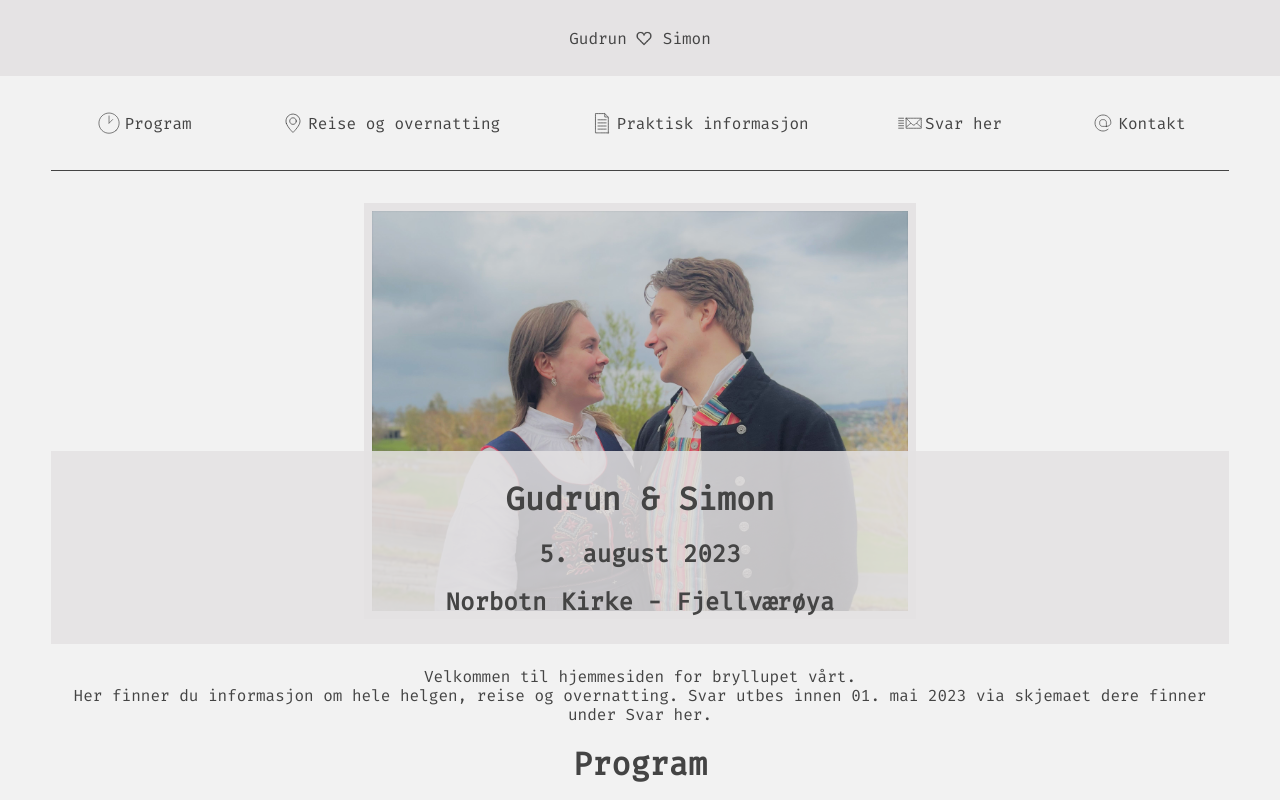
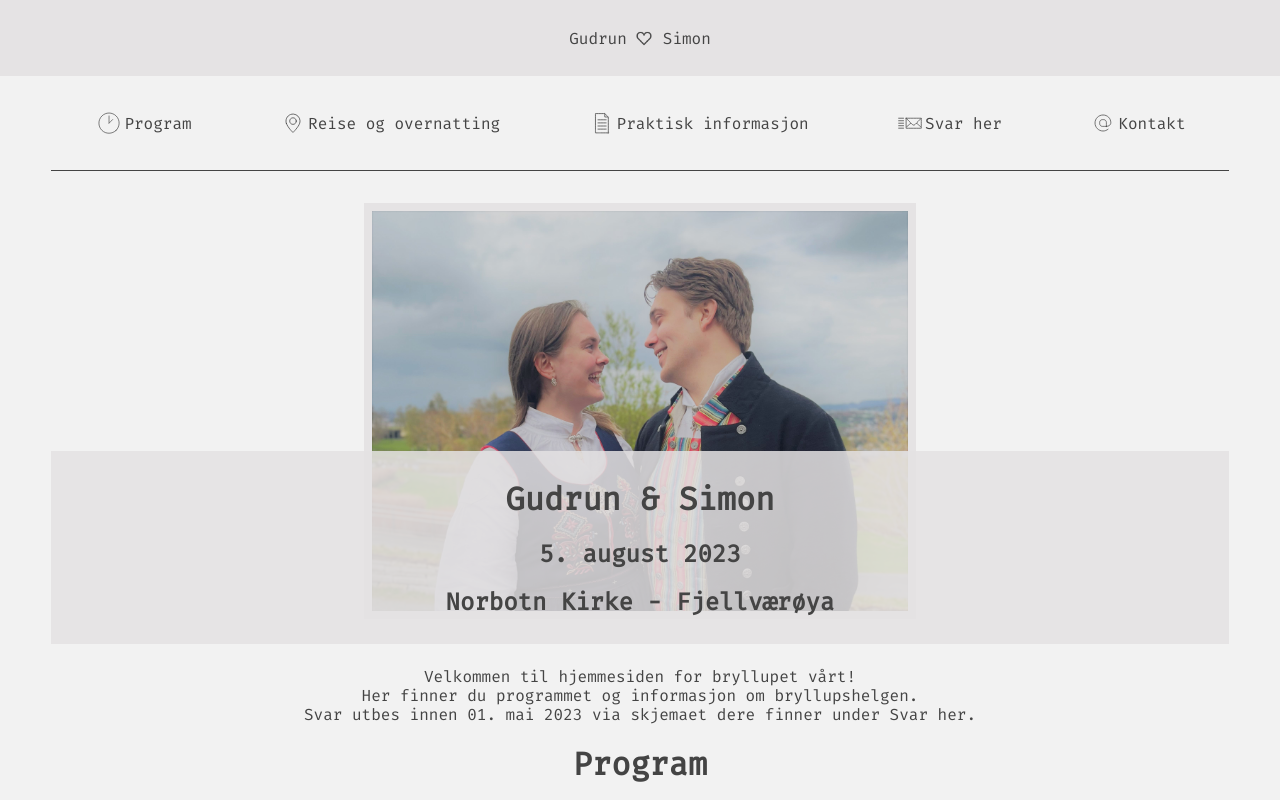
Before and after one commit to melhoos/gudrunogsimon, a React (Create React App) app: page / in a window 1280 px wide. Shown: the top 800 px of the page. Built offline with nearby package versions, Linux system fonts and the light colour scheme.

Commit message:
Update Program.jsx

```diff
--- a/src/Program.jsx
+++ b/src/Program.jsx
@@ -4,11 +4,16 @@ const Program = () => {
   return (
     <div id="Program">
     <p>
-    Velkommen til hjemmesiden for bryllupet vårt.
+    Velkommen til hjemmesiden for bryllupet vårt!
     <br>
     </br>
-    Her finner du informasjon om hele helgen, reise og overnatting.
+    Her finner du programmet og informasjon om bryllupshelgen.
+    <br>
+    </br>
     Svar utbes innen 01. mai 2023 via skjemaet dere finner under Svar her.
+    <br>
+    </br>
+
 
     </p>
     <h1>
```
